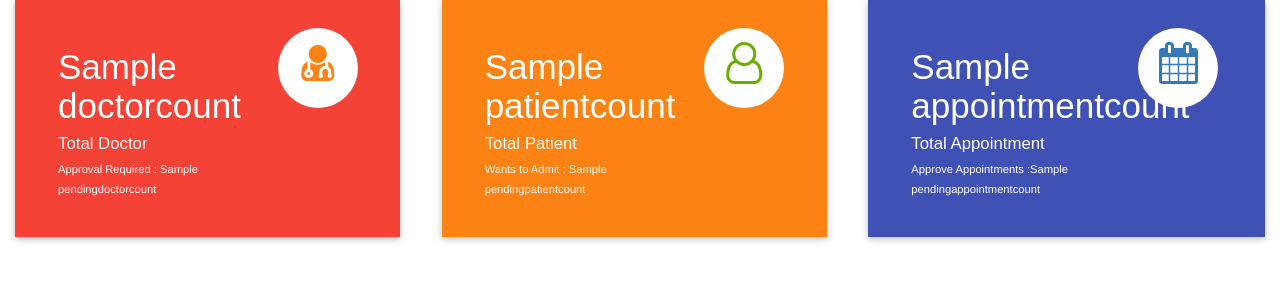
After one commit to jawadahmed2/Hospital-Management-System-Django, a Django app: template hospitalmanagement/hospital/templates/hospital/admin_dashboard_cards.html in a window 1280 px wide. The commit adds this page. Shown: the top 300 px of the page. Run offline with Django 3.2, Linux system fonts and the light colour scheme; the template is opened without the code that fills it: most values are stand-ins (such as "Sample title", 1, 10 or a date in 2020); some libraries are stand-ins or nearby versions.

Commit message:
add admin templates

```diff
--- /dev/null
+++ b/hospitalmanagement/hospital/templates/hospital/admin_dashboard_cards.html
@@ -0,0 +1,184 @@
+<!DOCTYPE html>
+<html lang="en" dir="ltr">
+
+<head>
+    <meta charset="utf-8">
+    <title></title>
+
+    <style media="screen">
+        .market-update-block {
+            padding: 2em 2em;
+            background: #999;
+        }
+
+        .market-update-block h3 {
+            color: #fff;
+            font-size: 2.5em;
+            font-family: 'Carrois Gothic', sans-serif;
+        }
+
+        .market-update-block h4 {
+            font-size: 1.2em;
+            color: #fff;
+            margin: 0.3em 0em;
+            font-family: 'Carrois Gothic', sans-serif;
+        }
+
+        .market-update-block p {
+            color: #fff;
+            font-size: 0.8em;
+            line-height: 1.8em;
+        }
+
+        .market-update-block.clr-block-1 {
+            background: #f44336;
+            margin-right: 0.8em;
+            box-shadow: 0 2px 5px 0 rgba(0, 0, 0, 0.16), 0 2px 10px 0 rgba(0, 0, 0, 0.12);
+            transition: 0.5s all;
+            -webkit-transition: 0.5s all;
+            -moz-transition: 0.5s all;
+            -o-transition: 0.5s all;
+        }
+
+        .market-update-block.clr-block-2 {
+            background: #FC8213;
+            margin-right: 0.8em;
+            box-shadow: 0 2px 5px 0 rgba(0, 0, 0, 0.16), 0 2px 10px 0 rgba(0, 0, 0, 0.12);
+            transition: 0.5s all;
+            -webkit-transition: 0.5s all;
+            -moz-transition: 0.5s all;
+            -o-transition: 0.5s all;
+        }
+
+        .market-update-block.clr-block-3 {
+            background: #3f51b5;
+            box-shadow: 0 2px 5px 0 rgba(0, 0, 0, 0.16), 0 2px 10px 0 rgba(0, 0, 0, 0.12);
+            transition: 0.5s all;
+            -webkit-transition: 0.5s all;
+            -moz-transition: 0.5s all;
+            -o-transition: 0.5s all;
+        }
+
+        .market-update-block.clr-block-1:hover {
+            background: #3C3C3C;
+            transition: 0.5s all;
+            -webkit-transition: 0.5s all;
+            -moz-transition: 0.5s all;
+            -o-transition: 0.5s all;
+        }
+
+        .market-update-block.clr-block-2:hover {
+            background: #3C3C3C;
+            transition: 0.5s all;
+            -webkit-transition: 0.5s all;
+            -moz-transition: 0.5s all;
+            -o-transition: 0.5s all;
+        }
+
+        .market-update-block.clr-block-3:hover {
+            background: #3C3C3C;
+            transition: 0.5s all;
+            -webkit-transition: 0.5s all;
+            -moz-transition: 0.5s all;
+            -o-transition: 0.5s all;
+        }
+
+        .market-update-right i.fa.fa-user-o {
+            font-size: 3em;
+            color: #68AE00;
+            width: 80px;
+            height: 80px;
+            background: #fff;
+            text-align: center;
+            border-radius: 49px;
+            -webkit-border-radius: 49px;
+            -moz-border-radius: 49px;
+            -o-border-radius: 49px;
+            line-height: 1.7em;
+        }
+
+        .market-update-right i.fa.fa-user-md {
+            font-size: 3em;
+            color: #FC8213;
+            width: 80px;
+            height: 80px;
+            background: #fff;
+            text-align: center;
+            border-radius: 49px;
+            -webkit-border-radius: 49px;
+            -moz-border-radius: 49px;
+            -o-border-radius: 49px;
+            line-height: 1.7em;
+        }
+
+        .market-update-right i.fa.fa-calendar {
+            font-size: 3em;
+            color: #337AB7;
+            width: 80px;
+            height: 80px;
+            background: #fff;
+            text-align: center;
+            border-radius: 49px;
+            -webkit-border-radius: 49px;
+            -moz-border-radius: 49px;
+            -o-border-radius: 49px;
+            line-height: 1.7em;
+        }
+
+        .market-update-left {
+            padding: 0px;
+        }
+    </style>
+    <link rel="stylesheet" href="https://maxcdn.bootstrapcdn.com/bootstrap/3.4.1/css/bootstrap.min.css">
+    <script src="https://ajax.googleapis.com/ajax/libs/jquery/3.5.1/jquery.min.js"></script>
+    <script src="https://maxcdn.bootstrapcdn.com/bootstrap/3.4.1/js/bootstrap.min.js"></script>
+    <link rel="stylesheet" href="https://cdnjs.cloudflare.com/ajax/libs/font-awesome/4.7.0/css/font-awesome.min.css">
+</head>
+
+<body>
+    <div class="market-updates">
+        <div class="col-md-4 market-update-gd">
+            <div class="market-update-block clr-block-1">
+                <div class="col-md-8 market-update-left">
+                    <h3>{{doctorcount}}</h3>
+                    <h4>Total Doctor</h4>
+                    <p>Approval Required : {{pendingdoctorcount}}</p>
+                </div>
+                <div class="col-md-4 market-update-right">
+                    <i class="fa fa-user-md"></i>
+                </div>
+                <div class="clearfix"> </div>
+            </div>
+        </div>
+        <div class="col-md-4 market-update-gd">
+            <div class="market-update-block clr-block-2">
+                <div class="col-md-8 market-update-left">
+                    <h3>{{patientcount}}</h3>
+                    <h4>Total Patient</h4>
+                    <p>Wants to Admit : {{pendingpatientcount}}</p>
+                </div>
+                <div class="col-md-4 market-update-right">
+                    <i class="fa fa-user-o"></i>
+                </div>
+                <div class="clearfix"> </div>
+            </div>
+        </div>
+        <div class="col-md-4 market-update-gd">
+            <div class="market-update-block clr-block-3">
+                <div class="col-md-8 market-update-left">
+                    <h3>{{appointmentcount}}</h3>
+                    <h4>Total Appointment</h4>
+                    <p>Approve Appointments :{{pendingappointmentcount}} </p>
+                </div>
+                <div class="col-md-4 market-update-right">
+                    <i class="fa fa-calendar"> </i>
+                </div>
+                <div class="clearfix"> </div>
+            </div>
+        </div>
+        <div class="clearfix"> </div>
+    </div>
+</body>
+
+
+</html>
--- a/hospitalmanagement/hospital/templates/hospital/adminlogin.html
+++ b/hospitalmanagement/hospital/templates/hospital/adminlogin.html
@@ -56,7 +56,7 @@
   <br>
   <br><br>
 
-  <!--- login page for admin by admin(sumit)  ---------->
+  <!--- login page for admin by admin(submit)  ---------->
   <form method="post">
     {% csrf_token %}
     <div class="container register-form">
```
Also changed, not shown: hospitalmanagement/hospital/templates/hospital/admin_base.html (added, +380 -0 lines), hospitalmanagement/hospital/templates/hospital/admin_dashboard.html (added, +74 -0 lines), hospitalmanagement/db.sqlite3.
